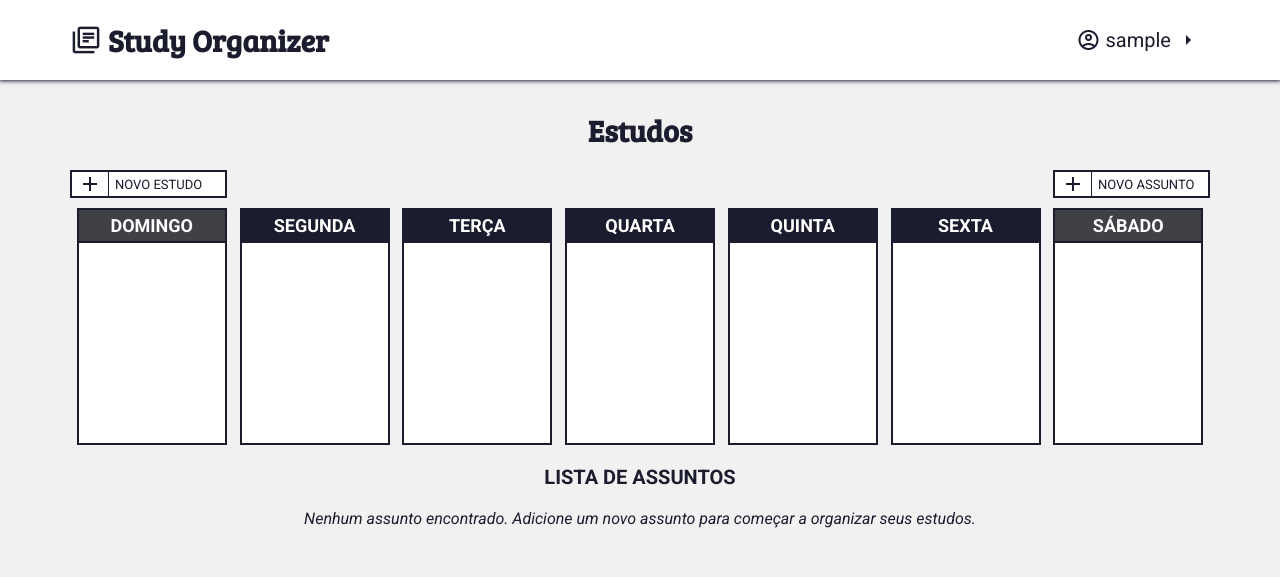
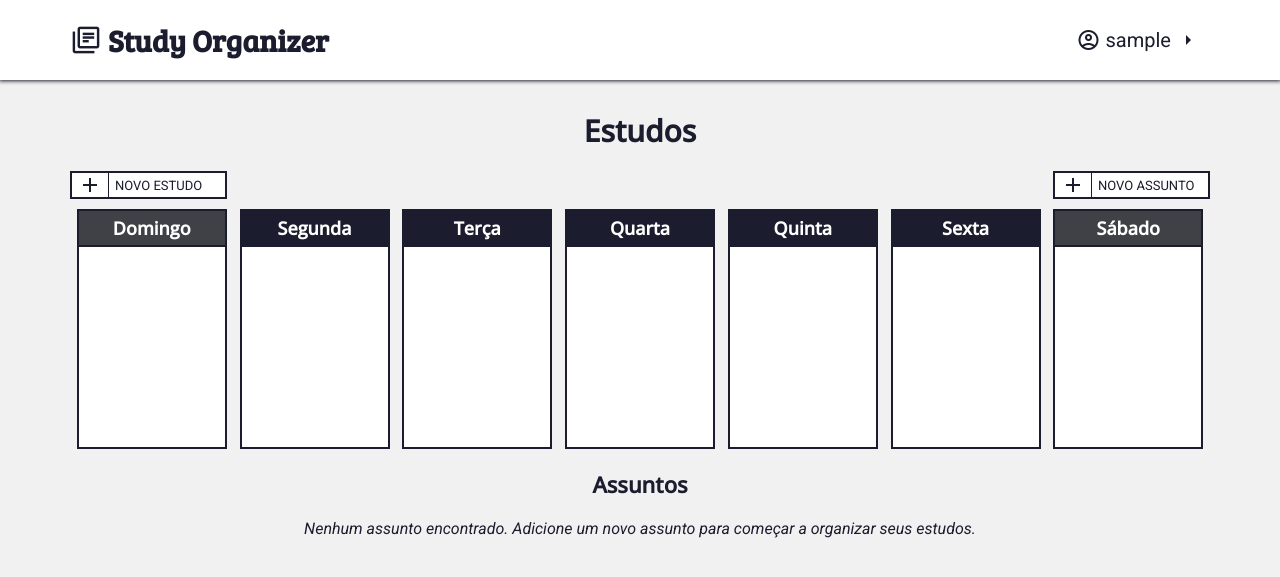
Before and after one commit to Werberty/study-organizer, a Django app: page / in a window 1280 px wide. Shown: the top 577 px of the page. Run offline with Django 4.2, Linux system fonts and the light colour scheme; the visitor is signed in with stand-in values (Sample User, id 1); data that the repository does not hold is empty; some libraries are stand-ins or nearby versions.

Commit message:
:lipstick: FEAT: Fonte do título da página

```diff
--- a/accounts/templates/accounts/pages/login.html
+++ b/accounts/templates/accounts/pages/login.html
@@ -2,7 +2,7 @@
 
 {% block content %}
 <section class="main-content">
-        <h1>Entrar</h1>
+        <h2 class="main-title">Entrar</h2>
 
         {% include 'global/partials/messages.html' %}
 
--- a/accounts/templates/accounts/pages/register.html
+++ b/accounts/templates/accounts/pages/register.html
@@ -2,7 +2,7 @@
 
 {% block content %}
 <section class="main-content">
-    <h1>Registrar-se</h1>
+    <h2 class="main-title">Registrar-se</h2>
 
     {% include 'global/partials/messages.html' %}
 
--- a/base_static/global/css/classes.css
+++ b/base_static/global/css/classes.css
@@ -4,6 +4,10 @@
 
 .inline {
     display: inline;
+}
+
+.main-title {
+    margin-bottom: 2rem;
 }
 
 /* Class containers */
--- a/base_static/global/css/elements.css
+++ b/base_static/global/css/elements.css
@@ -20,7 +20,8 @@ h1 {
 }
 
 h2, h3, h4, h5, h6 {
-    text-transform: uppercase;
+    font-family: 'Open Sans', sans-serif;
+    /* text-transform: uppercase; */
 }
 
 a {
--- a/base_static/global/css/style.css
+++ b/base_static/global/css/style.css
@@ -335,9 +335,8 @@
 }
 
 /* Week studies */
-.main-content h1 {
+.main-content h2 {
     text-align: center;
-    margin-bottom: 2rem;
 }
 
 .main-week-studies {
@@ -489,7 +488,7 @@
 .main-subjects-list h3 {
     margin: 2rem 0 2rem 0;
     text-align: center;
-    font-size: 2rem;
+    font-size: 2.2rem;
 }
 
 .subjects-grid ul {
--- a/base_static/global/js/scripts.js
+++ b/base_static/global/js/scripts.js
@@ -5,7 +5,7 @@
         form.addEventListener('submit', function(e) {
             e.preventDefault();
 
-            const confirmed = confirm('Quer deletar mesmo?');
+            const confirmed = confirm('Deseja deletar?');
 
             if (confirmed) {
                 form.submit();
--- a/base_template/global/partials/head.html
+++ b/base_template/global/partials/head.html
@@ -19,3 +19,4 @@
 <link rel="preconnect" href="https://fonts.gstatic.com" crossorigin>
 <link href="https://fonts.googleapis.com/css2?family=Bree+Serif&family=Roboto:ital,wght@0,400;0,700;1,400&display=swap"
     rel="stylesheet">
+<link href="https://fonts.googleapis.com/css2?family=Open+Sans:wght@500&display=swap" rel="stylesheet">
--- a/studies/templates/studies/pages/studies.html
+++ b/studies/templates/studies/pages/studies.html
@@ -2,7 +2,7 @@
 
 {% block content %}
     <section class="main-content">
-        <h1>Estudos</h1>
+        <h2 class="main-title">Estudos</h2>
 
         {% include 'global/partials/messages.html' %}
 
@@ -207,7 +207,7 @@
         </article>
 
         <article class="main-subjects-list">
-            <h3>Lista de assuntos</h3>
+            <h3 class="main-title">Assuntos</h3>
             <div class="subjects-grid">
                 <ul>
                     {% for subject in subjects %}
--- a/studies/templates/studies/pages/subject.html
+++ b/studies/templates/studies/pages/subject.html
@@ -2,7 +2,7 @@
 
 {% block content %}
     <section class="main-content">
-        <h1>{{ subject.name }}</h1>
+        <h2 class="main-title">{{ subject.name }}</h2>
 
         {% include 'global/partials/messages.html' %}
 
--- a/studies/templates/studies/pages/weekday.html
+++ b/studies/templates/studies/pages/weekday.html
@@ -2,7 +2,7 @@
 
 {% block content %}
 <section class="main-content">
-    <h1>{{ weekday }}</h1>
+    <h2 class="main-title">{{ weekday }}</h2>
     <p class="sub-title center">Salve aqui seus estudos diários</p>
     <ul class="main-container-studies">
         {% for study in studies %}
```
